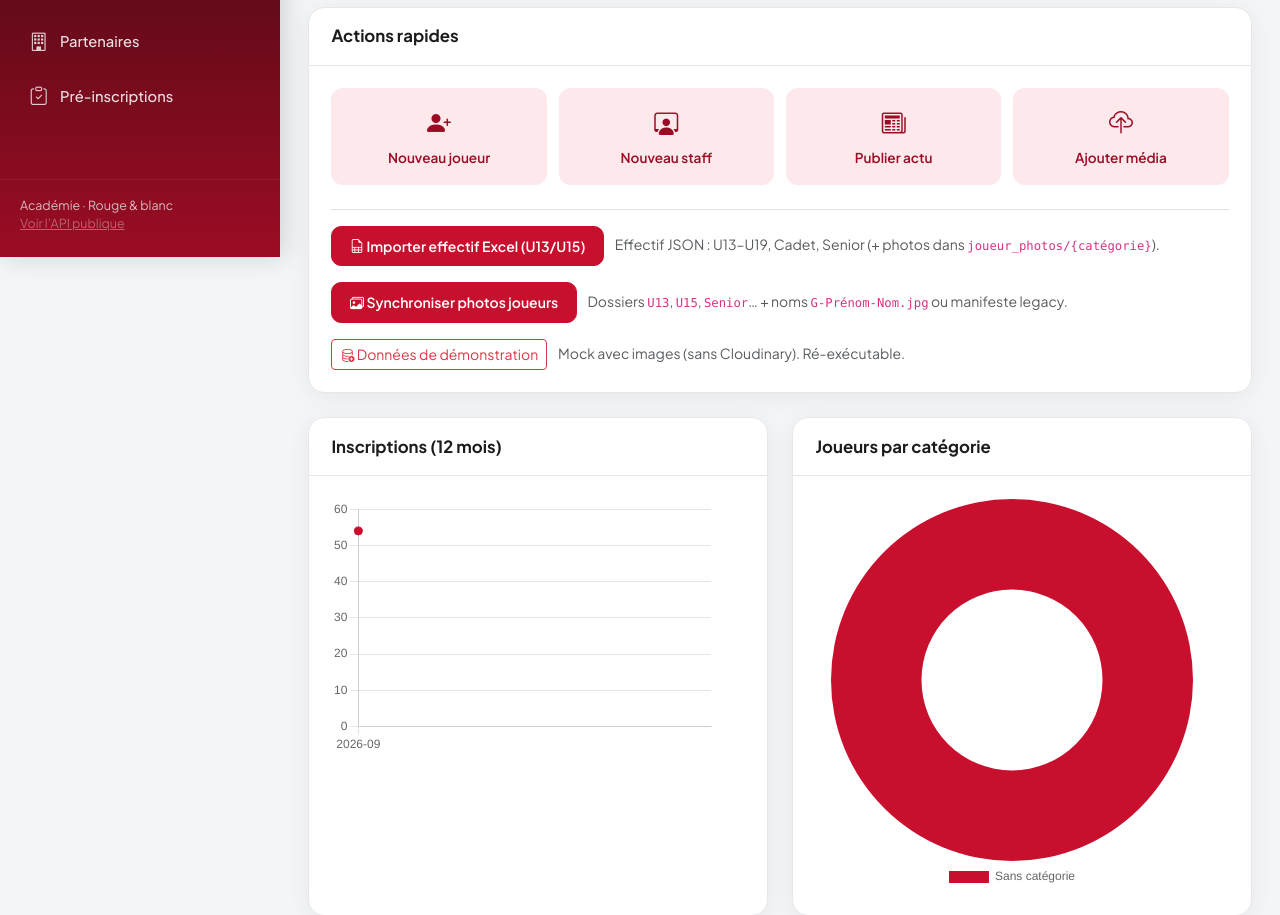
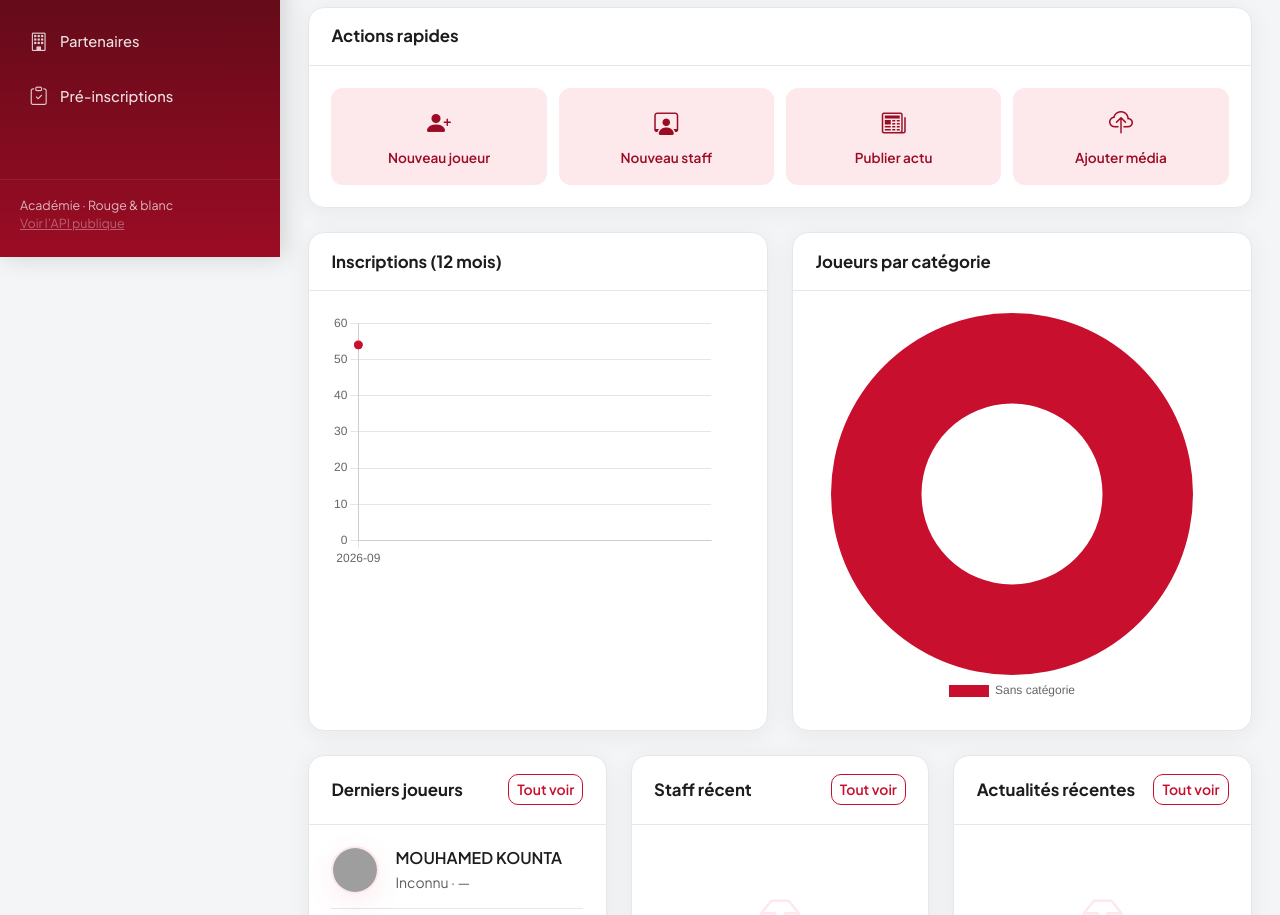
Before and after one commit to Babacarsar/girona_fc_saly, a Laravel app: page / in a window 1280 px wide. Shown: the part 543-1458 px from the top of the page. Run offline with Laravel 9, Linux system fonts and the light colour scheme; the visitor is signed in with stand-in values (Sample User, id 1); data comes from the database, SQL or seed files in the repository; data that the repository does not hold is empty; grey boxes are pictures that could not be loaded.

Commit message:
Retirer les actions import/sync/démo du tableau de bord admin
Masque les boutons réservés au setup (effectif JSON, photos, données démo)
dans Actions rapides ; les routes restent disponibles pour la CI si besoin.

Co-authored-by: Babacar SARR <Babacarsar@users.noreply.github.com>

```diff
--- a/resources/views/admin/dashboard.blade.php
+++ b/resources/views/admin/dashboard.blade.php
@@ -55,30 +55,6 @@
                 <i class="bi bi-cloud-upload"></i> Ajouter média
             </a>
         </div>
-        <form action="{{ route('admin.roster_import') }}" method="POST" class="mt-4 pt-3 border-top" onsubmit="return confirm('Remplacer TOUTES les catégories et joueurs (et vider staff / pré-inscriptions) par l’effectif Excel officiel ?');">
-            @csrf
-            <input type="hidden" name="confirm" value="import">
-            <button type="submit" class="btn btn-girona btn-sm">
-                <i class="bi bi-file-earmark-spreadsheet"></i> Importer effectif Excel (U13/U15)
-            </button>
-            <span class="text-muted small ms-2">Effectif JSON : U13–U19, Cadet, Senior (+ photos dans <code>joueur_photos/{catégorie}</code>).</span>
-        </form>
-        <form action="{{ route('admin.joueur_photos_sync') }}" method="POST" class="mt-3" onsubmit="return confirm('Mettre à jour les photos des joueurs existants depuis joueur_photos/ (sans modifier l’effectif) ?');">
-            @csrf
-            <input type="hidden" name="confirm" value="photos">
-            <button type="submit" class="btn btn-girona btn-sm">
-                <i class="bi bi-images"></i> Synchroniser photos joueurs
-            </button>
-            <span class="text-muted small ms-2">Dossiers <code>U13</code>, <code>U15</code>, <code>Senior</code>… + noms <code>G-Prénom-Nom.jpg</code> ou manifeste legacy.</span>
-        </form>
-        <form action="{{ route('admin.demo_seed') }}" method="POST" class="mt-3" onsubmit="return confirm('Charger / compléter les données de démo (joueurs, actus, photos URL…) ?');">
-            @csrf
-            <input type="hidden" name="confirm" value="demo">
-            <button type="submit" class="btn btn-outline-danger btn-sm">
-                <i class="bi bi-database-add"></i> Données de démonstration
-            </button>
-            <span class="text-muted small ms-2">Mock avec images (sans Cloudinary). Ré-exécutable.</span>
-        </form>
     </div>
 </div>
 
```
